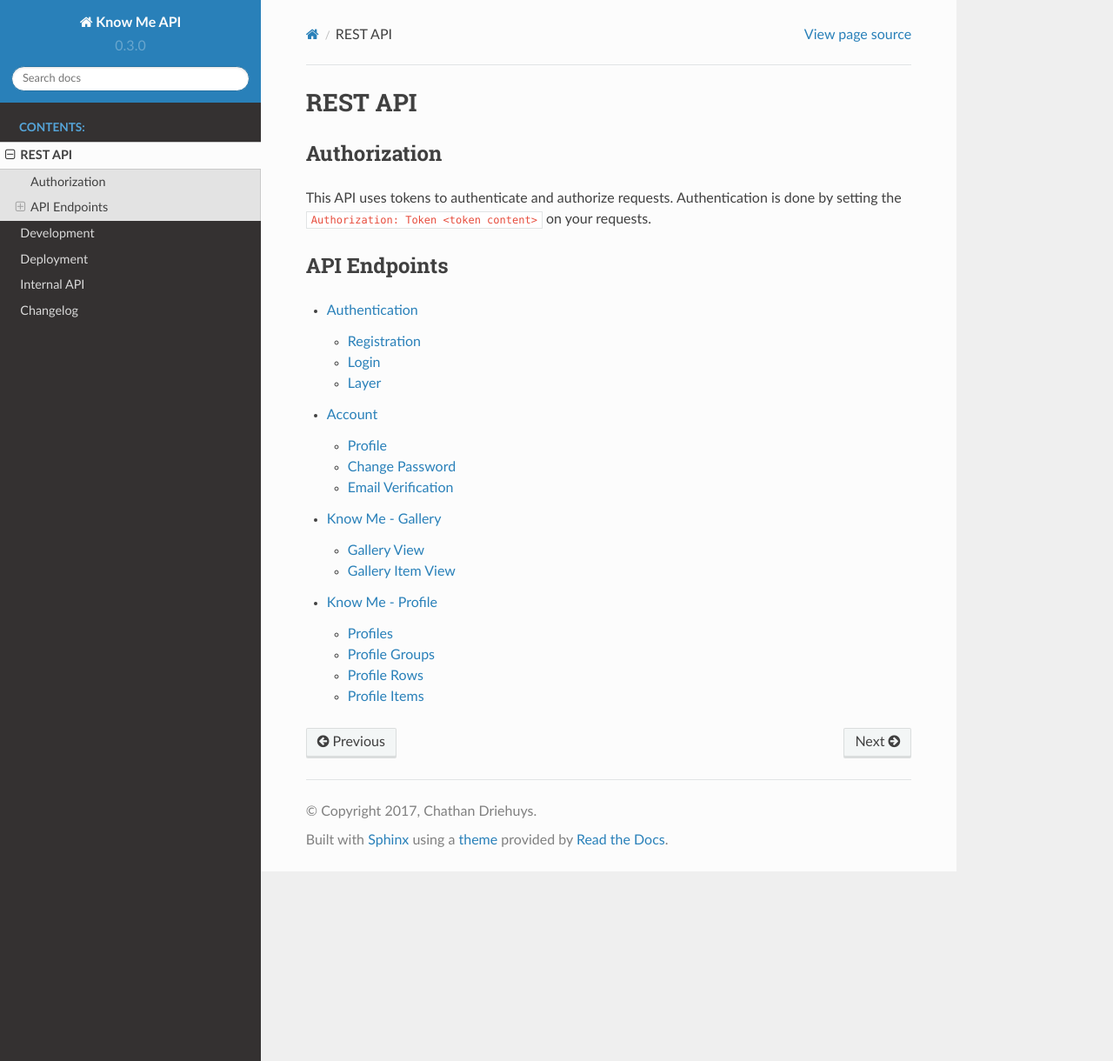
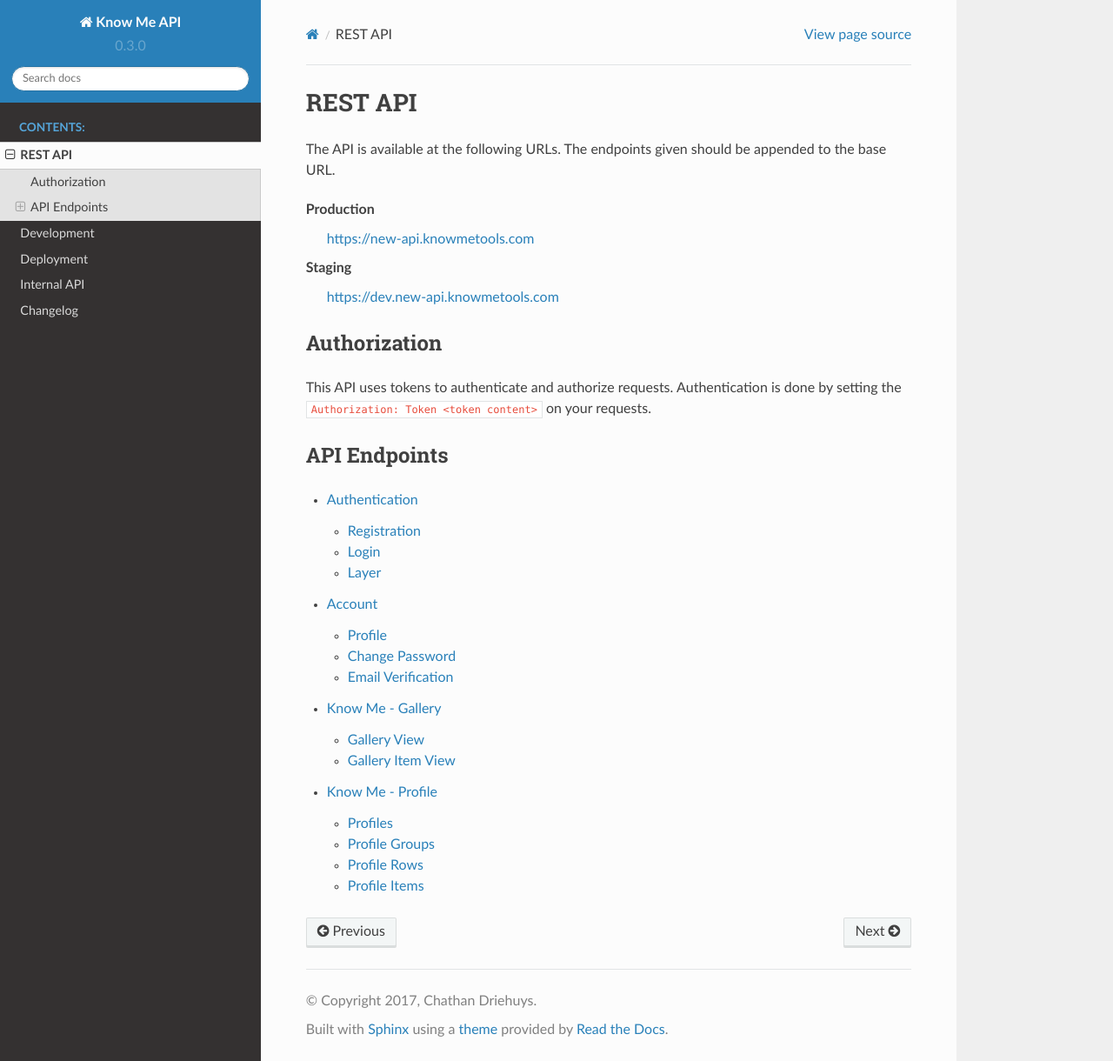
Before and after one commit to knowmetools/km-api, a Sphinx documentation site: the page built from docs/api-endpoints.rst, in a window 1280 px wide and 1220 px high. Shown: the whole window at 87% size. Built offline with Sphinx 7.4.7 and the Read the Docs theme 2.0.0, drawn with Linux system fonts in a browser that asks for light colours.

Commit message:
Update documentation.
Updated the instructions regarding the local settings file, and added
the base URLs for the project to the API endpoints page.

Closes #44
Closes #45

```diff
--- a/docs/api-endpoints.rst
+++ b/docs/api-endpoints.rst
@@ -1,6 +1,14 @@
 ========
 REST API
 ========
+
+The API is available at the following URLs. The endpoints given should be appended to the base URL.
+
+Production
+  https://new-api.knowmetools.com
+
+Staging
+  https://dev.new-api.knowmetools.com
 
 -------------
 Authorization
--- a/docs/development.rst
+++ b/docs/development.rst
@@ -18,6 +18,9 @@
 ----------
 
 Before running the dev server, you must create a file at ``km_api/km_api/local_settings.py`` with the following content::
+
+    # Extend from the base settings
+    import * from km_api.settings
 
     # A random string. This doesn't have to be anything complex for development
     SECRET_KEY = '<some secret key>'
```
